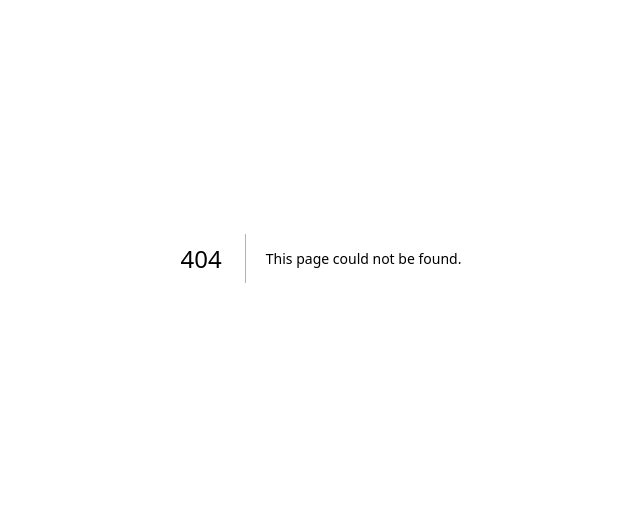
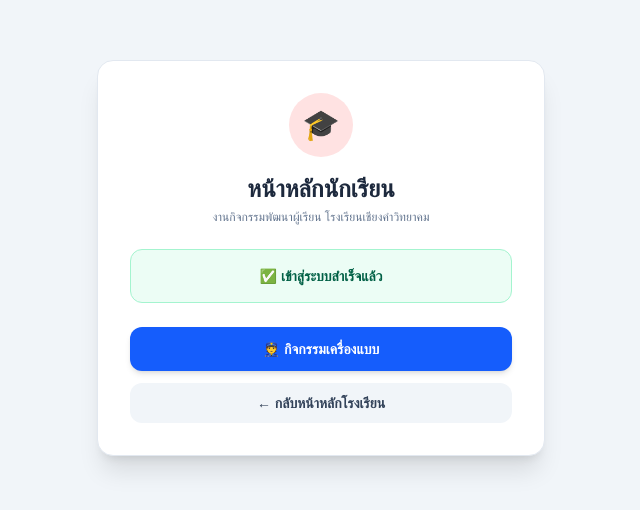
Before and after one commit to sutin2518-a11y/student-activity-app, a Next.js app: page /student in a window 1280 px wide. Before the commit this address had no page. Shown: the part 142-652 px from the top of the page, without its empty margins (319-959 px from the left). Built offline with nearby package versions, Linux system fonts and the light colour scheme.

Commit message:
Update layout and move login

```diff
--- /dev/null
+++ b/src/app/student/page.tsx
@@ -0,0 +1,39 @@
+"use client";
+
+import React from "react";
+import Link from "next/link";
+
+export default function StudentDashboardPage() {
+  return (
+    <div className="min-h-screen bg-slate-100 p-6 font-sans flex flex-col items-center justify-center">
+      <div className="max-w-md w-full bg-white rounded-2xl shadow-xl p-8 text-center border border-slate-200">
+        <div className="w-16 h-16 bg-red-100 text-red-700 rounded-full flex items-center justify-center text-3xl mx-auto mb-4">
+          🎓
+        </div>
+        <h1 className="text-2xl font-bold text-slate-800 mb-1">หน้าหลักนักเรียน</h1>
+        <p className="text-slate-500 text-xs mb-6">งานกิจกรรมพัฒนาผู้เรียน โรงเรียนเชียงคำวิทยาคม</p>
+
+        <div className="p-4 bg-emerald-50 border border-emerald-200 text-emerald-800 rounded-xl text-sm font-semibold mb-6">
+          ✅ เข้าสู่ระบบสำเร็จแล้ว
+        </div>
+
+        {/* เมนูเชื่อมต่อไปยังส่วนต่างๆ ของนักเรียน */}
+        <div className="space-y-3">
+          <Link
+            href="/student/uniform"
+            className="block w-full py-3 bg-blue-600 hover:bg-blue-700 text-white font-bold rounded-xl text-sm transition shadow-md"
+          >
+            👮 กิจกรรมเครื่องแบบ
+          </Link>
+
+          <Link
+            href="/"
+            className="block w-full py-2.5 bg-slate-100 hover:bg-slate-200 text-slate-700 font-bold rounded-xl text-sm transition"
+          >
+            ← กลับหน้าหลักโรงเรียน
+          </Link>
+        </div>
+      </div>
+    </div>
+  );
+}
```
